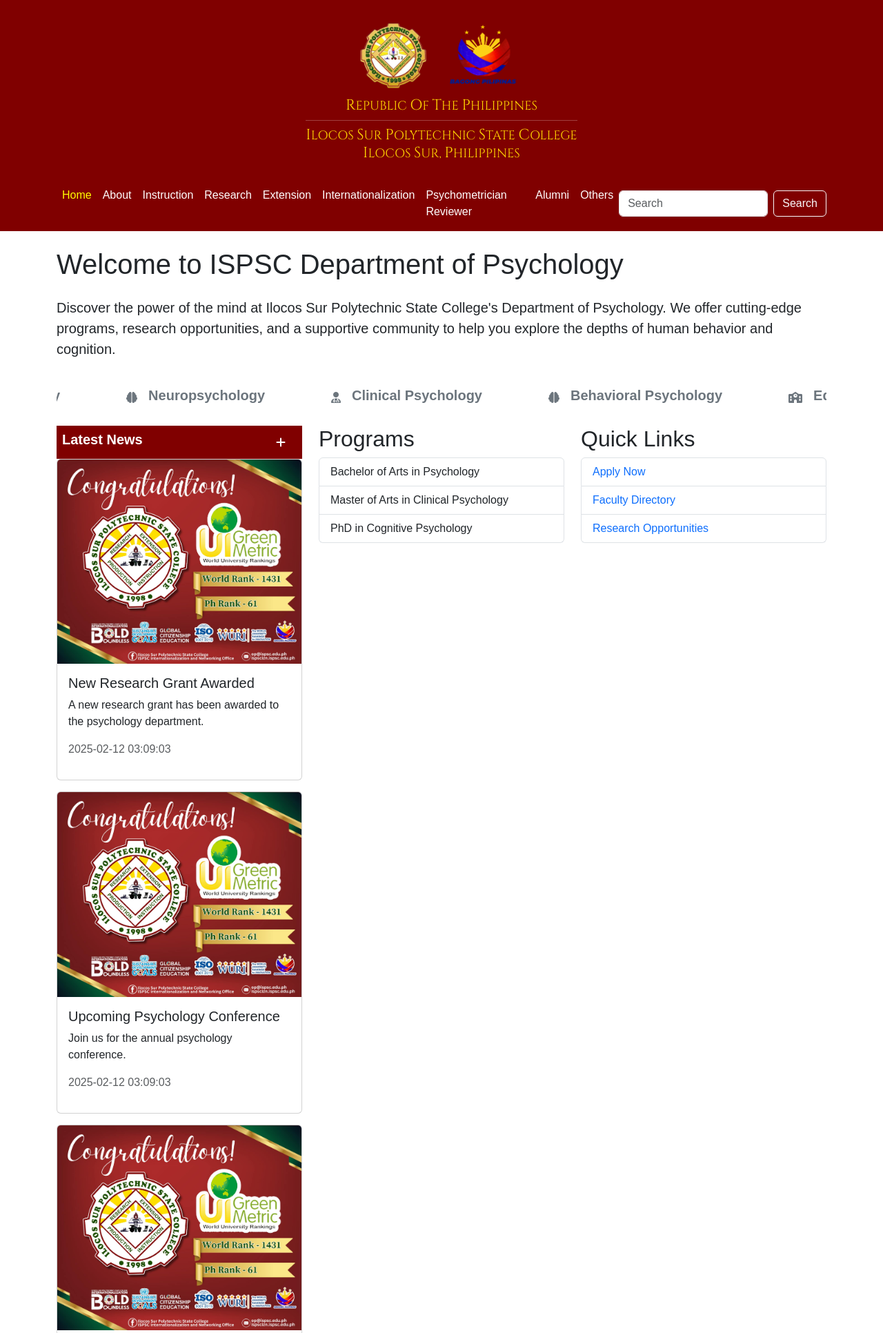
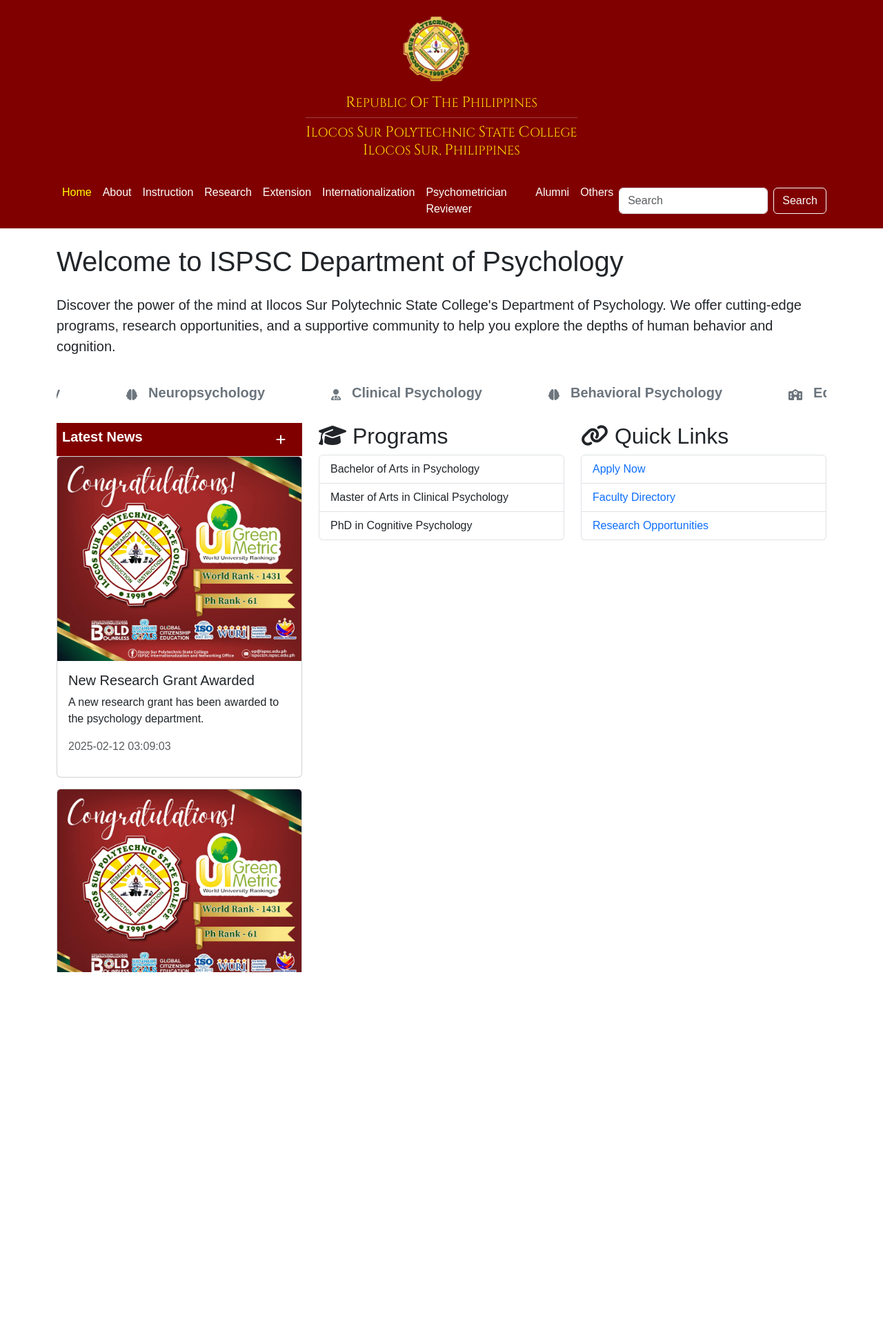
Before and after one commit to DL23727272/ISPSC-Project01, a PHP site: page / in a window 1280 px wide. Shown: the top 1932 px of the page at 69% size. Run offline with PHP 8.4, Linux system fonts and the light colour scheme; data comes from the database, SQL or seed files in the repository; some libraries are stand-ins or nearby versions.

Commit message:
fixed some issues at updating new news

```diff
--- a/backend/fetch_news.php
+++ b/backend/fetch_news.php
@@ -2,7 +2,7 @@
 header('Content-Type: application/json');
 include "../backend/myConnection.php";
 
-$sql = "SELECT * FROM news ORDER BY date_posted DESC LIMIT 10";
+$sql = "SELECT * FROM news ORDER BY date_posted DESC LIMIT 6";
 $result = $con->query($sql);
 
 $newsData = array();
--- a/index.html
+++ b/index.html
@@ -19,9 +19,8 @@
       crossorigin="anonymous"
       referrerpolicy="no-referrer"
     />
+    <script src="https://cdn.jsdelivr.net/npm/sweetalert2@11"></script>
     <link href="styles.css" rel="stylesheet" />
-    <script src="https://cdn.jsdelivr.net/npm/sweetalert2@11"></script>
-
     <link rel="icon" type="image/x-icon" href="img/logo.ico" />
   </head>
   <body>
@@ -89,9 +88,8 @@
     <header class="header">
       <div class="container">
         <div
-        class="d-flex flex-column align-items-center justify-content-center text-center"
+          class="d-flex align-items-center d-sm-flex flex-sm-column text-center gap-3"
         >
-          <div>
           <img
             src="img/ispsc.png"
             alt="ISPSC Logo"
@@ -99,15 +97,6 @@
             height="100"
             class="me-3"
           />
-            <img
-              class="bagong-pilipinas"
-              src="img/bagong-pilipinas.png"
-              alt="ISPSC Logo"
-              width="120"
-              height="120"
-              class="me-3"
-            />
-          </div>
           <div>
             <h1 class="ispsc-logo mb-0">REPUBLIC OF THE PHILIPPINES</h1>
             <hr class="my-2 border-white" />
@@ -186,7 +175,7 @@
       </div>
     </nav>
 
-    <main class="container my-4">
+    <div class="container my-4">
       <h1 class="mb-4">Welcome to ISPSC Department of Psychology</h1>
       <p class="lead">
         Discover the power of the mind at Ilocos Sur Polytechnic State College's
@@ -256,7 +245,7 @@
         </div>
       </div>
 
-      <div class="row">
+      <div class="row row-cols-4">
         <!------------------- NEWS SECTION------------------------- -->
 
         <div class="col-md-4 mb-4">
@@ -273,14 +262,14 @@
             ></i>
           </div>
 
-          <div id="news-container">
+          <div id="news-container" class="h-50 overflow-y-auto">
             <p>Loading news...</p>
           </div>
         </div>
         <!------------------ END NEWS SECTION ------------------>
 
         <div class="col-md-4 mb-4">
-          <h2>Programs</h2>
+          <h2><i class="fa-solid fa-graduation-cap"></i> Programs</h2>
           <ul class="list-group">
             <li class="list-group-item">Bachelor of Arts in Psychology</li>
             <li class="list-group-item">
@@ -289,8 +278,26 @@
             <li class="list-group-item">PhD in Cognitive Psychology</li>
           </ul>
         </div>
+
         <div class="col-md-4 mb-4">
-          <h2>Quick Links</h2>
+          <h2><i class="fa-solid fa-link"></i> Quick Links</h2>
+          <ul class="list-group">
+            <li class="list-group-item">
+              <a href="#" class="text-decoration-none">Apply Now</a>
+            </li>
+            <li class="list-group-item">
+              <a href="#" class="text-decoration-none">Faculty Directory</a>
+            </li>
+            <li class="list-group-item">
+              <a href="#" class="text-decoration-none"
+                >Research Opportunities</a
+              >
+            </li>
+          </ul>
+        </div>
+
+        <div class="col-md-4 mb-4">
+          <h2><i class="fa-solid fa-link"></i> Quick Links</h2>
           <ul class="list-group">
             <li class="list-group-item">
               <a href="#" class="text-decoration-none">Apply Now</a>
@@ -306,7 +313,7 @@
           </ul>
         </div>
       </div>
-    </main>
+    </div>
 
     <footer class="bg-light mt-4 py-4">
       <div class="container">
```
Also changed, not shown: news/takki.jfif (added). Lines whose indentation alone changed are shown as unchanged.
